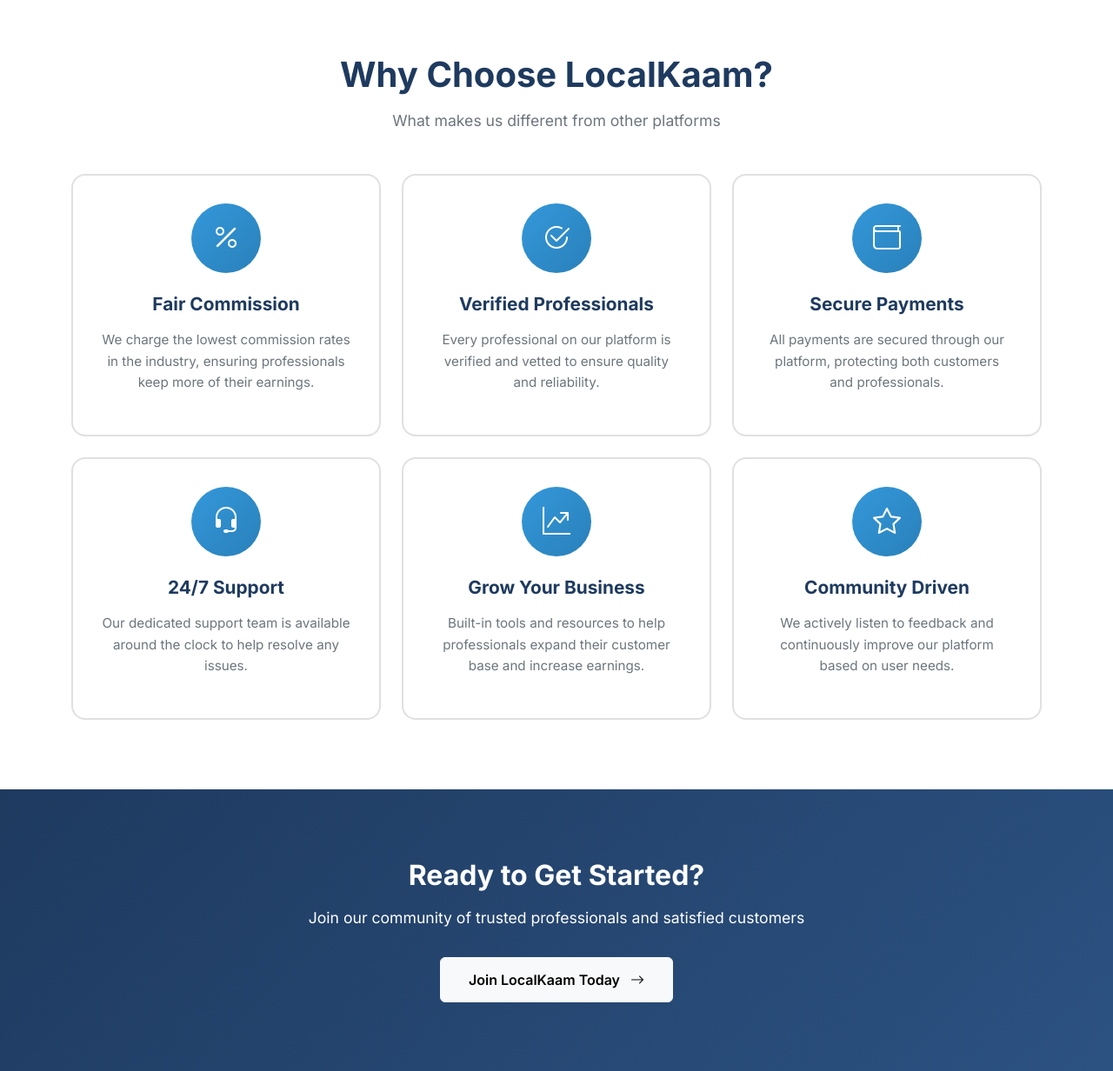
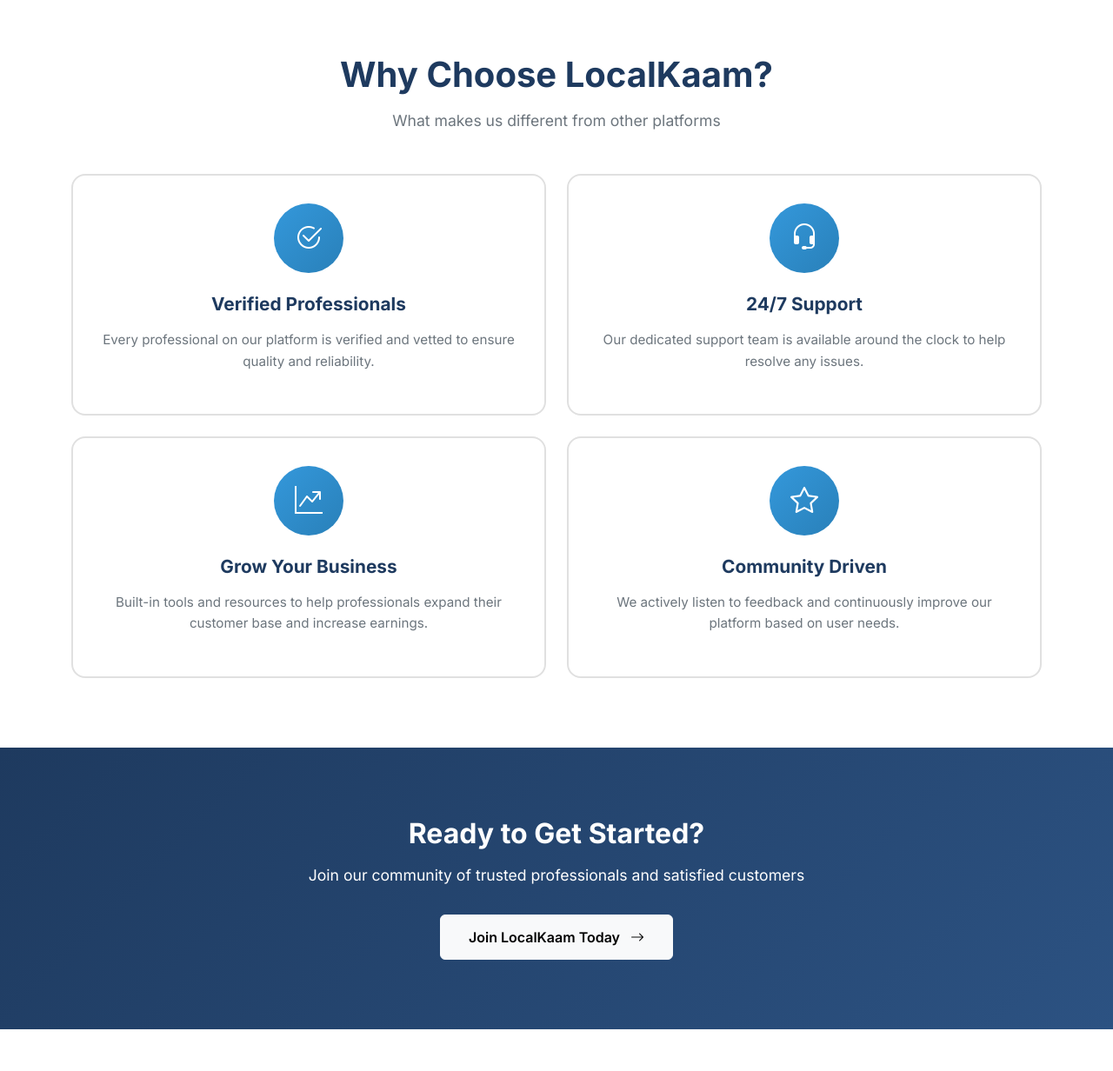
Before and after one commit to parthkariya3010-create/LOCALKAAM-, a Django app: page /about/ in a window 1280 px wide. Shown: the part 2805-4037 px from the top of the page at 87% size. Run offline with Django 5.2, Linux system fonts and the light colour scheme.

Commit message:
refactor: remove Fair Commission and Secure Payments cards, align remaining 4 cards in 2x2 grid

```diff
--- a/templates/about_us.html
+++ b/templates/about_us.html
@@ -483,17 +483,7 @@
             </div>
 
             <div class="row g-4">
-                <div class="col-md-6 col-lg-4">
-                    <div class="mission-card">
-                        <div class="mission-icon">
-                            <i class="bi bi-percent"></i>
-                        </div>
-                        <h4>Fair Commission</h4>
-                        <p>We charge the lowest commission rates in the industry, ensuring professionals keep more of their earnings.</p>
-                    </div>
-                </div>
-
-                <div class="col-md-6 col-lg-4">
+                <div class="col-md-6 col-lg-6">
                     <div class="mission-card">
                         <div class="mission-icon">
                             <i class="bi bi-check2-circle"></i>
@@ -503,17 +493,7 @@
                     </div>
                 </div>
 
-                <div class="col-md-6 col-lg-4">
-                    <div class="mission-card">
-                        <div class="mission-icon">
-                            <i class="bi bi-wallet"></i>
-                        </div>
-                        <h4>Secure Payments</h4>
-                        <p>All payments are secured through our platform, protecting both customers and professionals.</p>
-                    </div>
-                </div>
-
-                <div class="col-md-6 col-lg-4">
+                <div class="col-md-6 col-lg-6">
                     <div class="mission-card">
                         <div class="mission-icon">
                             <i class="bi bi-headset"></i>
@@ -523,7 +503,7 @@
                     </div>
                 </div>
 
-                <div class="col-md-6 col-lg-4">
+                <div class="col-md-6 col-lg-6">
                     <div class="mission-card">
                         <div class="mission-icon">
                             <i class="bi bi-graph-up-arrow"></i>
@@ -533,7 +513,7 @@
                     </div>
                 </div>
 
-                <div class="col-md-6 col-lg-4">
+                <div class="col-md-6 col-lg-6">
                     <div class="mission-card">
                         <div class="mission-icon">
                             <i class="bi bi-star"></i>
```
